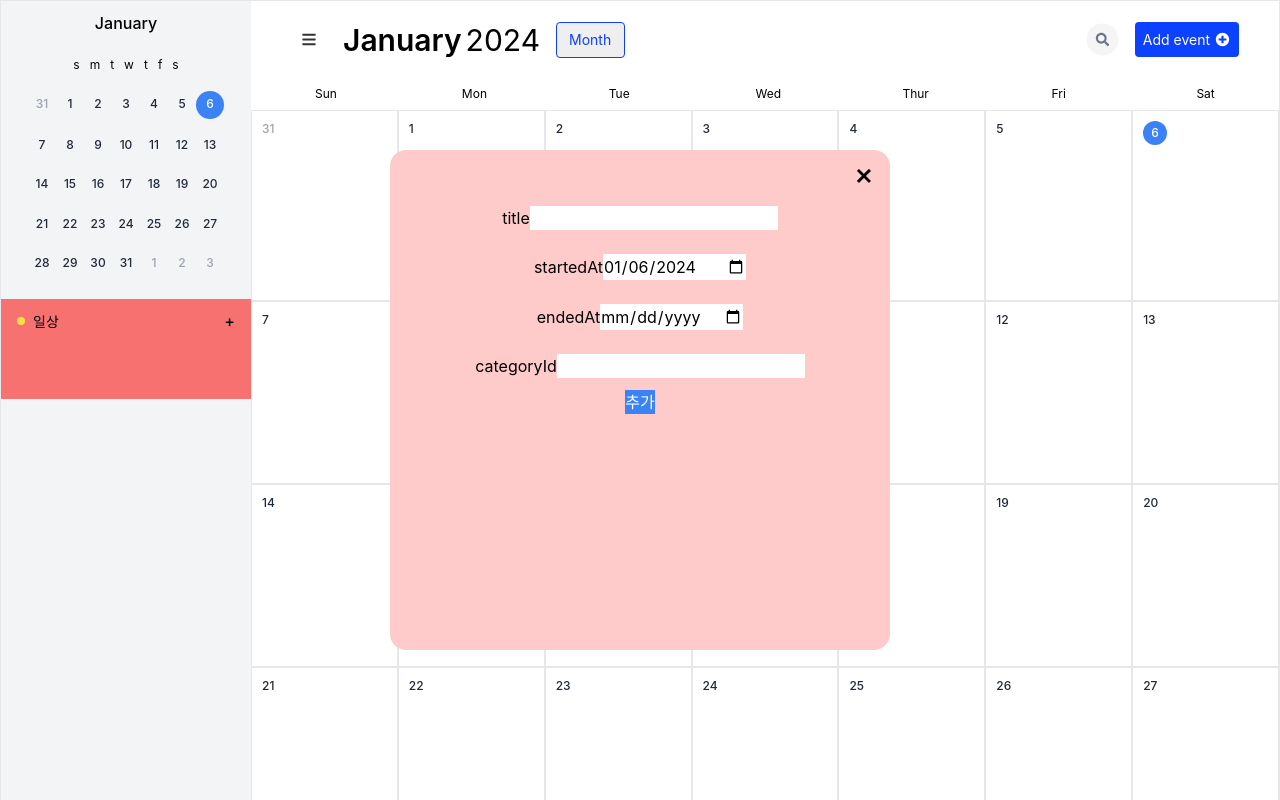
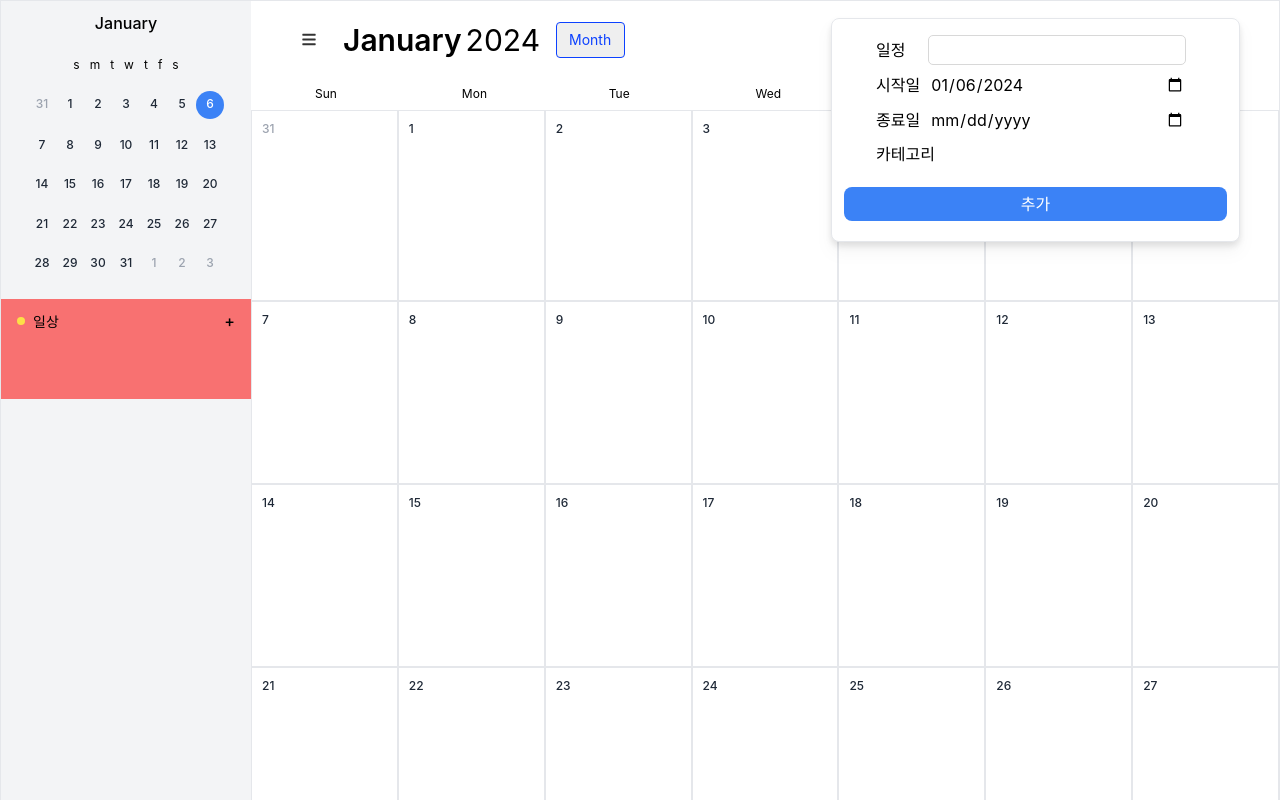
Before and after one commit to lindychi/frontend-bootcamp, a React (Create React App) app: page / in a window 1280 px wide. Both pictures are taken after a click on the button "Add event". Shown: the top 800 px of the page. Built offline with nearby package versions, Linux system fonts and the light colour scheme.

Commit message:
weekcalendar 시간추가

```diff
--- a/src/components/AddEvent.tsx
+++ b/src/components/AddEvent.tsx
@@ -1,10 +1,14 @@
-import React, { useState } from "react";
+import React, { useEffect, useRef, useState } from "react";
 import { addEvent, AddEventRequest } from "../services/eventService";
 import { getDayEvents } from "../services/eventService";
 
 type Props = { onClose: () => void }; // 모달 닫기를 위한 콜백 함수 전달
 
 export default function AddEvent({ onClose }: Props) {
+  // useRef를 사용하여 모달의 DOM 요소에 대한 참조 생성
+  const modalRef = useRef<HTMLDivElement>(null);
+
+
   // 모달
   const [eventData, setEventData] = useState<AddEventRequest>({
     title: "",
@@ -34,36 +38,62 @@ export default function AddEvent({ onClose }: Props) {
     }
   };
 
+
+   // 외부 클릭 처리 이벤트 핸들러
+   const handleClickOutside = (e: MouseEvent) => {
+    // 모달이 존재하고, 클릭된 요소가 모달의 외부에 있다면 모달을 닫음
+    if (modalRef.current && !modalRef.current.contains(e.target as Node)) {
+      onClose();
+    }
+  };
+
+  // useEffect를 사용하여 컴포넌트가 마운트될 때 이벤트 리스너 추가
+  useEffect(() => {
+    document.addEventListener("mousedown", handleClickOutside);
+
+    // 컴포넌트 언마운트 시 이벤트 리스너 제거
+    return () => {
+      document.removeEventListener("mousedown", handleClickOutside);
+    };
+  }, [modalRef]);
+
+
+
+
   return (
     <div
-      className="AddEventBox"
+      className="AddEventBox px-[40px]"
       style={{
         position: "absolute",
-        top: "50%",
-        left: "50%",
-        transform: "translate(-50%, -50%)",
-        zIndex: 1,
+        top: "18px",
+        right: 0,
+        zIndex: 2,
       }}
     >
-      <div className="modal w-[500px] h-[500px] rounded-2xl bg-red-200 text-center px-3 py-1">
-        <div className="flex justify-end">
-          <button className="close text-4xl rotate-45" onClick={onClose}>
-            +
-          </button>
-        </div>
-        <div>
-          <div className="title p-3">
-            title
+      <div className=" modal w-auto h-auto rounded-lg border px-[4px] py-[8px] bg-white text-center drop-shadow-lg ">
+
+
+
+          <div className="grid-rows-4 py-2 ">
+          <div className="title  text-ml text pb-[5px] px-[40px] text-left">
+                일정
                 <input
                   type="text"
                   name="title"
                   value={eventData.title}
                   onChange={handleInputChange}
+                  style={{
+                    border: '1px solid #D8D8D8',
+                    padding: '2px',
+                    marginLeft: "22px",
+                    borderRadius : "5px",
+                    width : "calc(100% - 60px)",
+                }}
                 />
         </div>
 
-          <div className="startedAt p-3">
-            startedAt
+          <div className="startedAt text-ml pb-[5px] px-[40px] text-left">
+            시작일
             <input
               type="date" // type을 'text'에서 'date'로 변경
               name="startedAt"
@@ -73,10 +103,16 @@ export default function AddEvent({ onClose }: Props) {
                   : ""
               } // 날짜 형식으로 변환
               onChange={handleInputChange}
+              style={{
+                padding: '2px',
+                marginLeft: "8px",
+                borderRadius : "5px",
+                width : "calc(100% - 60px)",
+            }}
             />
           </div>
-          <div className="endedAt p-3">
-            endedAt
+          <div className="endedAt text-ml pb-[5px] px-[40px] text-left">
+            종료일
             <input
               type="date" // type을 'text'에서 'date'로 변경
               name="endedAt"
@@ -86,20 +122,34 @@ export default function AddEvent({ onClose }: Props) {
                   : ""
               } // 날짜 형식으로 변환
               onChange={handleInputChange}
+              style={{
+                padding: '2px',
+                marginLeft: "8px",
+                borderRadius : "5px",
+                width : "calc(100% - 60px)",
+
+            }}
             />
           </div>
-          <div className="categoryId p-3">
-            categoryId
+          <div className="categoryId text-ml pb-[15px] px-[40px] text-left">
+            카테고리
             <input
               type="text"
               name="categoryId"
               value={eventData.categoryId}
               onChange={handleInputChange}
+              style={{
+                padding: '2px',
+                marginLeft: "8px",
+                borderRadius : "5px",
+                width : "calc(100% - 80px)",
+            }}
+
             />
           </div>
-          <div>
+          <div className="py-1 px-2 ">
             <button
-              className="bg-blue-500 text-white hover:brightness-75"
+              className="bg-blue-500 text-white rounded-lg hover:brightness-75 py-[5px] px-[40px] rounded-ml w-full"
               onClick={handleAddEvent}
             >
               추가
--- a/src/components/WeekCal.tsx
+++ b/src/components/WeekCal.tsx
@@ -164,7 +164,7 @@ export default function WeekCal({}: Props) {
                     className="absolute truncate w-full"
                     style={{
                       top: calculateTopPosition(event.startedAt) + 25,
-                      fontSize: "15px",
+                      fontSize: "12px",
                       backgroundColor:
                         event.categories?.color + "80" || "initial",
                       borderRadius: "5px",
@@ -173,10 +173,24 @@ export default function WeekCal({}: Props) {
                         event.endedAt
                       )}px`,
                       zIndex: "1",
+                      display: "flex", // 시간을 세로로 나란히 표시하기 위해 flex 설정
+                      flexDirection: "column", // 시간을 세로로 나란히 표시하기 위해 column 설정
+                      justifyContent: "space-between", // 시간 사이의 간격 조절
+                      padding: "4px", // 내부 간격 설정
                     }}
                   >
-                    {event.title}
+                    <div className="flex justify-between">
+                    <div>{event.title} </div>
+                    <div>
+                      {new Date(event.startedAt).toLocaleTimeString([], {
+                        hour: "2-digit",
+                        minute: "2-digit",
+                        hour12: false, // 오전/오후 표시하지 않음
+                      })}
+                    </div>
+                    </div>
                   </div>
+
                 ))}
             </div>
           ))}
```
Lines whose indentation alone changed are shown as unchanged.
